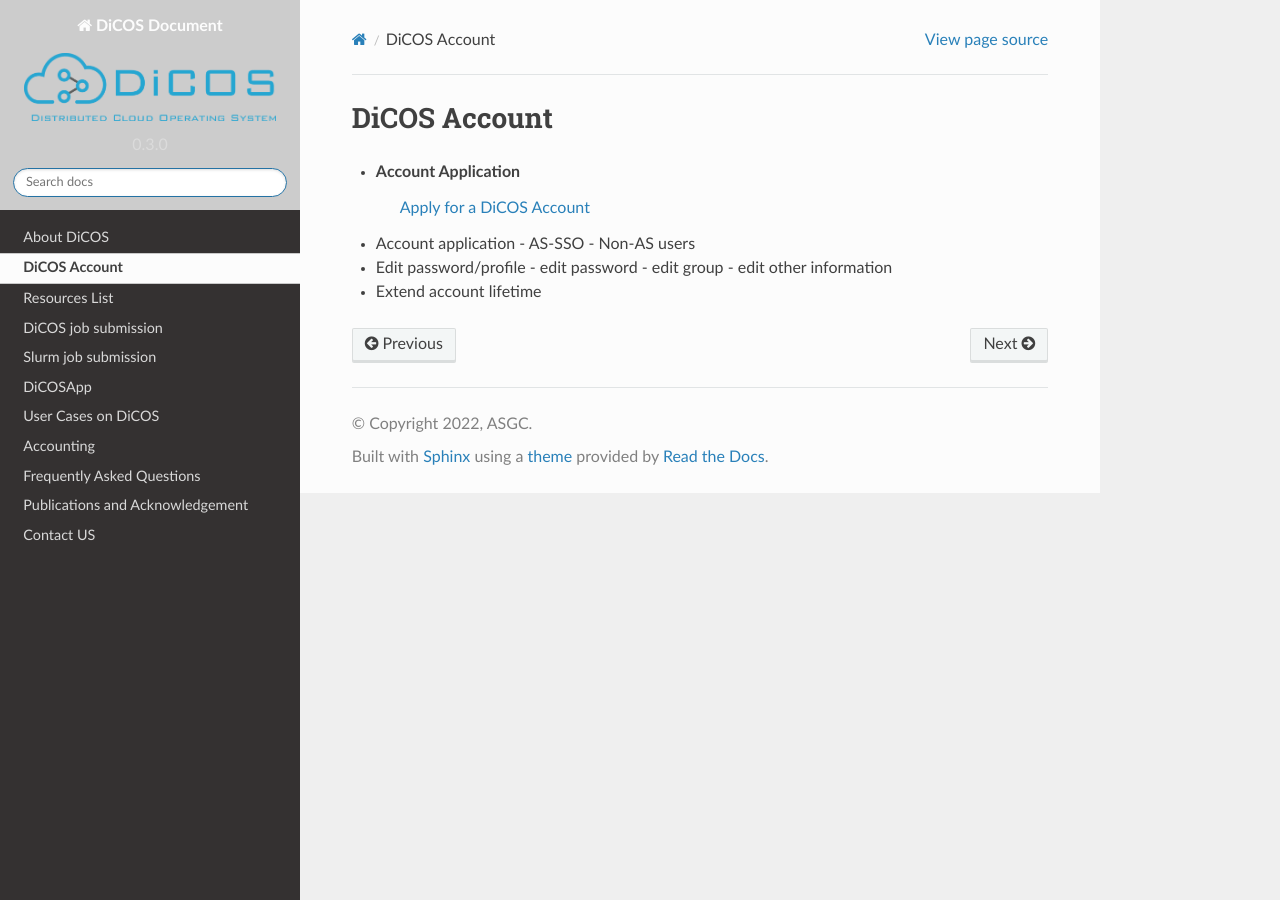
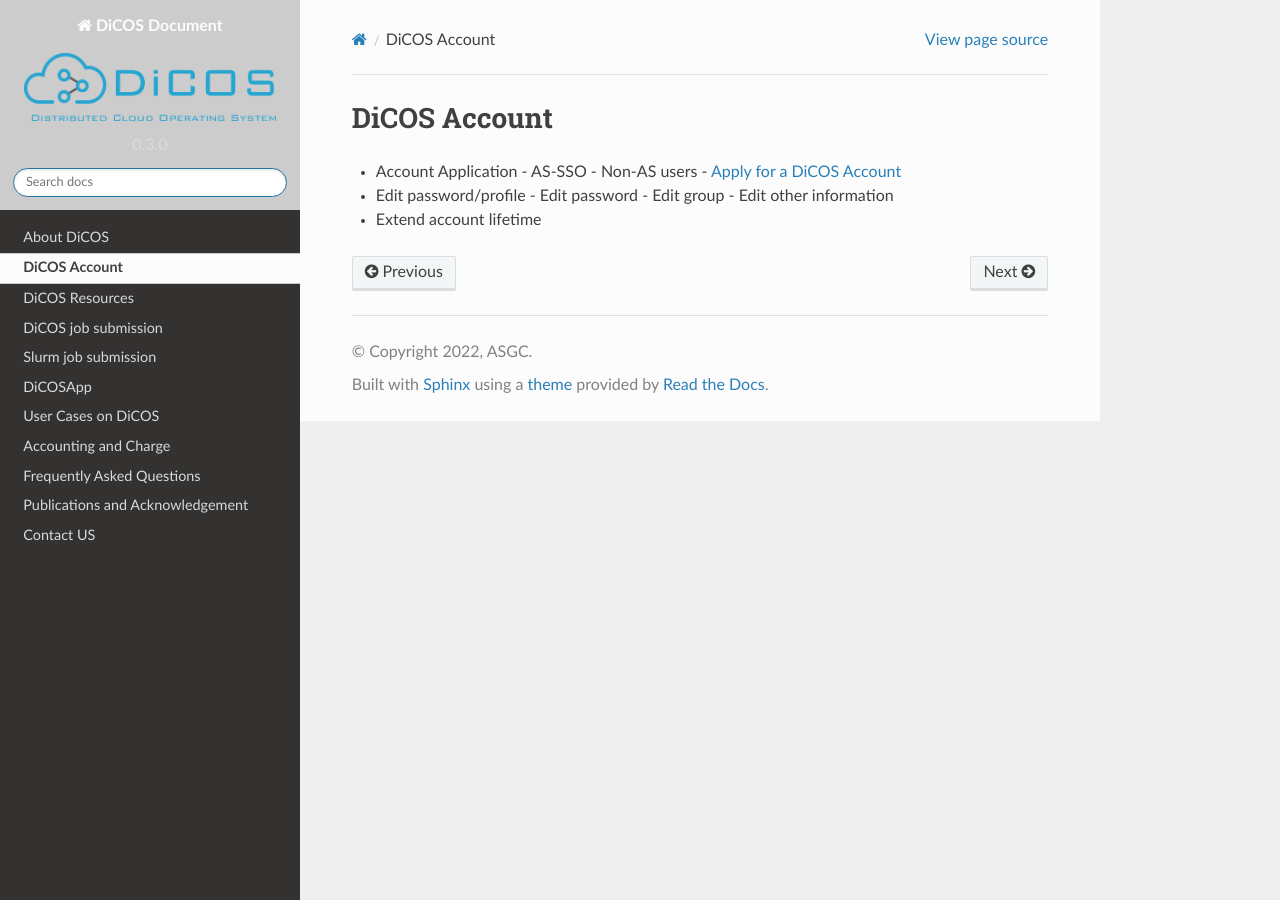
Before and after one commit to ASGCOPS/dicos_document, a Sphinx documentation site: the page built from docs/source/dicos_account.rst, in a window 1280 px wide. Built offline with Sphinx 7.4.7 and the Read the Docs theme 2.0.0, drawn with Linux system fonts in a browser that asks for light colours.

Commit message:
Revise accounting.rst

```diff
--- a/docs/source/about_dicos.rst
+++ b/docs/source/about_dicos.rst
@@ -6,6 +6,8 @@
 
 In addition, together with the fanless rack system, DiCOS also serve as the building block of various levels of resource centers for the distributed Cloud.
 
+The image below is the whole scheme of current DiCOS system at ASGC. Various entry points are provided for the users with different requirements.
+
 .. image:: image/dicos_scheme.png
    :width: 800
    :alt: DiCOS System Scheme
--- a/docs/source/accounting.rst
+++ b/docs/source/accounting.rst
@@ -1,11 +1,11 @@
-**************
-Accounting
-**************
+***********************
+Accounting and Charge
+***********************
 
-Accounting Information
+* Accounting Information
   - Monthly accounting
   - Accounting/usage dashboard
-Accounting regulation and rate
+* Accounting regulation and rate
   - CE
   - SE
   - Power
--- a/docs/source/dicos_account.rst
+++ b/docs/source/dicos_account.rst
@@ -3,12 +3,13 @@
 ********************************************
 
 * Account Application
-   :doc:`dicos_account/apply_a_dicos_account`
-* Account application
   - AS-SSO
   - Non-AS users
+  - :doc:`dicos_account/apply_a_dicos_account`
+
 * Edit password/profile
-  - edit password
-  - edit group
-  - edit other information
+  - Edit password
+  - Edit group
+  - Edit other information
+
 * Extend account lifetime
--- a/docs/source/dicosapp.rst
+++ b/docs/source/dicosapp.rst
@@ -4,6 +4,7 @@
 
 
 Dicosapps (web application using GPU or CPU)
+  - General Usage
   - How to use applications A
   - How to use applications B
   - Request for specific software/application installation
--- a/docs/source/resource_list.rst
+++ b/docs/source/resource_list.rst
@@ -1,7 +1,6 @@
 *******************
-Resources List
+DiCOS Resources
 *******************
-
 
 .. list-table:: ASGC Resources
    :header-rows: 1
```
